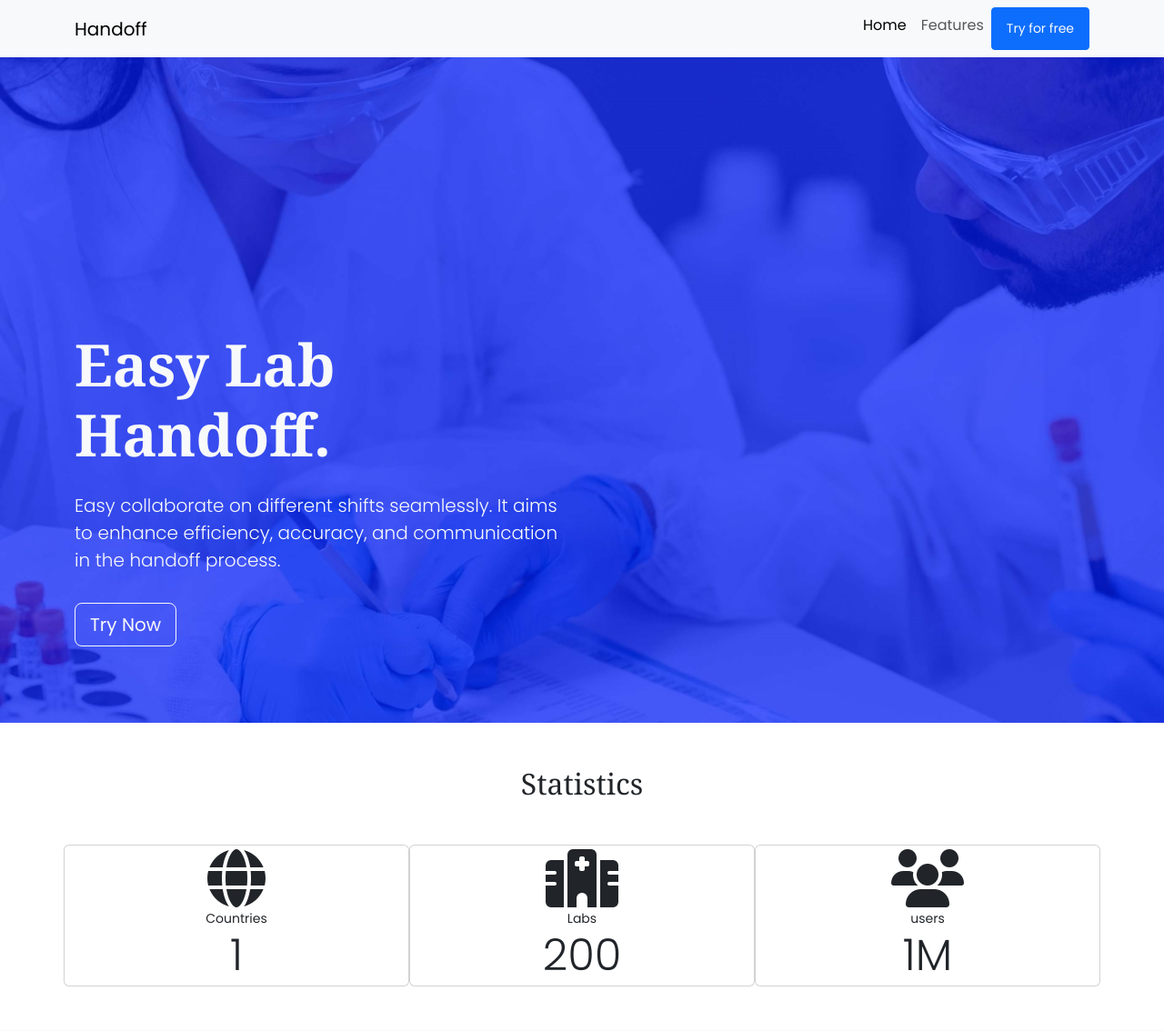
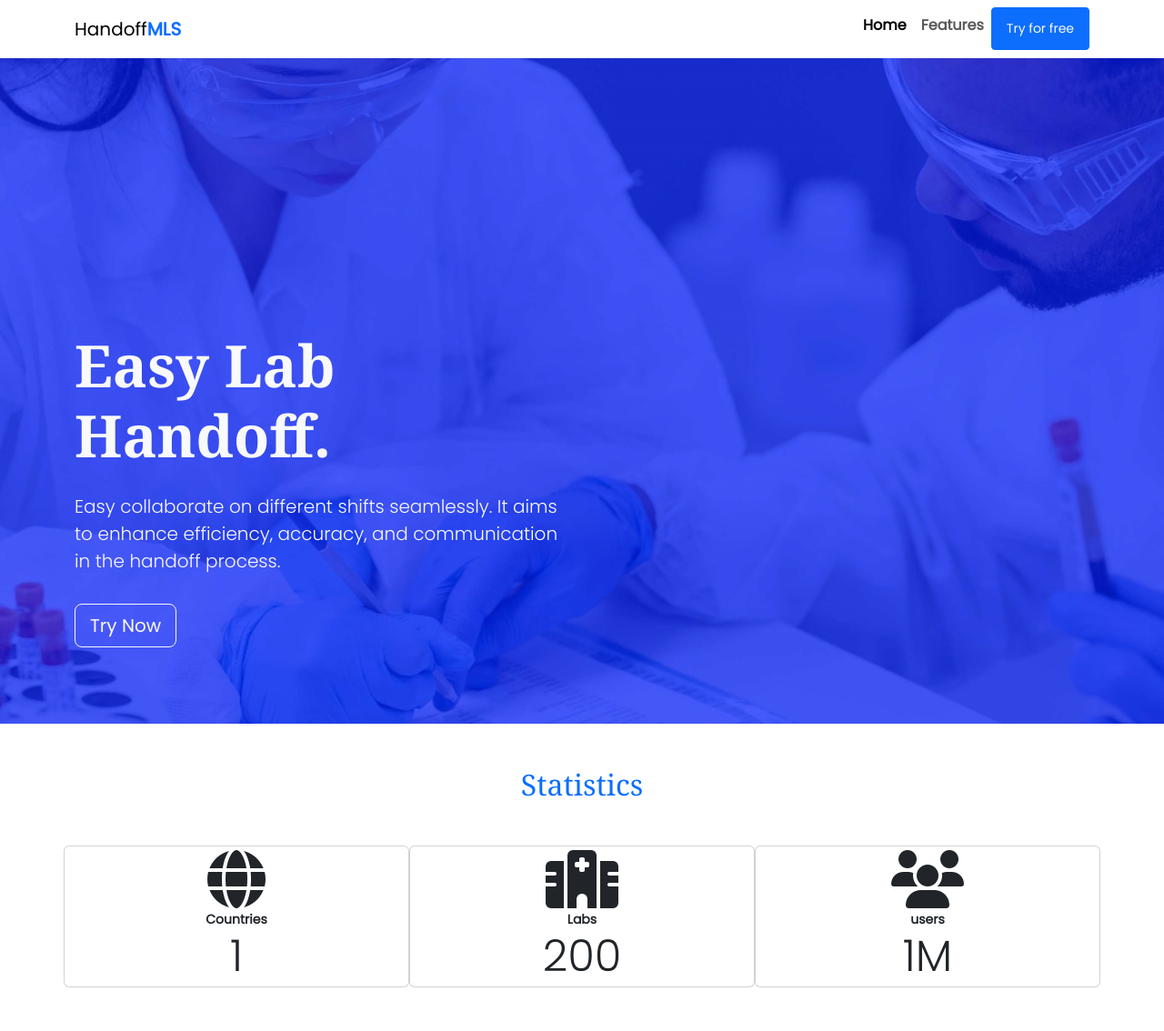
Before and after one commit to AbdulRaufAl-hassan101010/Handoff, a Flask app: page / in a window 1280 px wide. Shown: the whole page at 91% size. Before the commit the page ends 1085 px from the top, so only its background shows below. Run offline with Flask 3, Linux system fonts and the light colour scheme; some libraries are stand-ins or nearby versions.

Commit message:
updated the nav ui, changed the logo and added border bottom with a grey color

```diff
--- a/handoffmls/static/css/styles.css
+++ b/handoffmls/static/css/styles.css
@@ -58,6 +58,11 @@ nav #profile-img {
     line-height: 1.5;
     font-weight: 300;
 }
+
+
+.landing-nav {
+    border-bottom: 1px solid #f4f4f4;
+}
 @media (max-height: 798px) {
     #hero .over-lay {
         display: flex;
--- a/handoffmls/templates/navbar.html
+++ b/handoffmls/templates/navbar.html
@@ -1,6 +1,6 @@
-<nav class="navbar navbar-expand-lg bg-body-tertiary">
+<nav class="navbar navbar-expand-lg bg-body-light landing-nav">
     <div class="container-fluid container-md">
-        <a class="navbar-brand" href="/">Handoff</a>
+        <a class="navbar-brand" href="/">Handoff<b class="text-primary">MLS</span></a>
         <button class="navbar-toggler" type="button" data-bs-toggle="collapse" data-bs-target="#navbarNavDropdown"
             aria-controls="navbarNavDropdown" aria-expanded="false" aria-label="Toggle navigation">
             <i class="fa-solid fa-bars"></i>
@@ -22,4 +22,5 @@
             </ul>
         </div>
     </div>
+    <hr>
 </nav>
```
